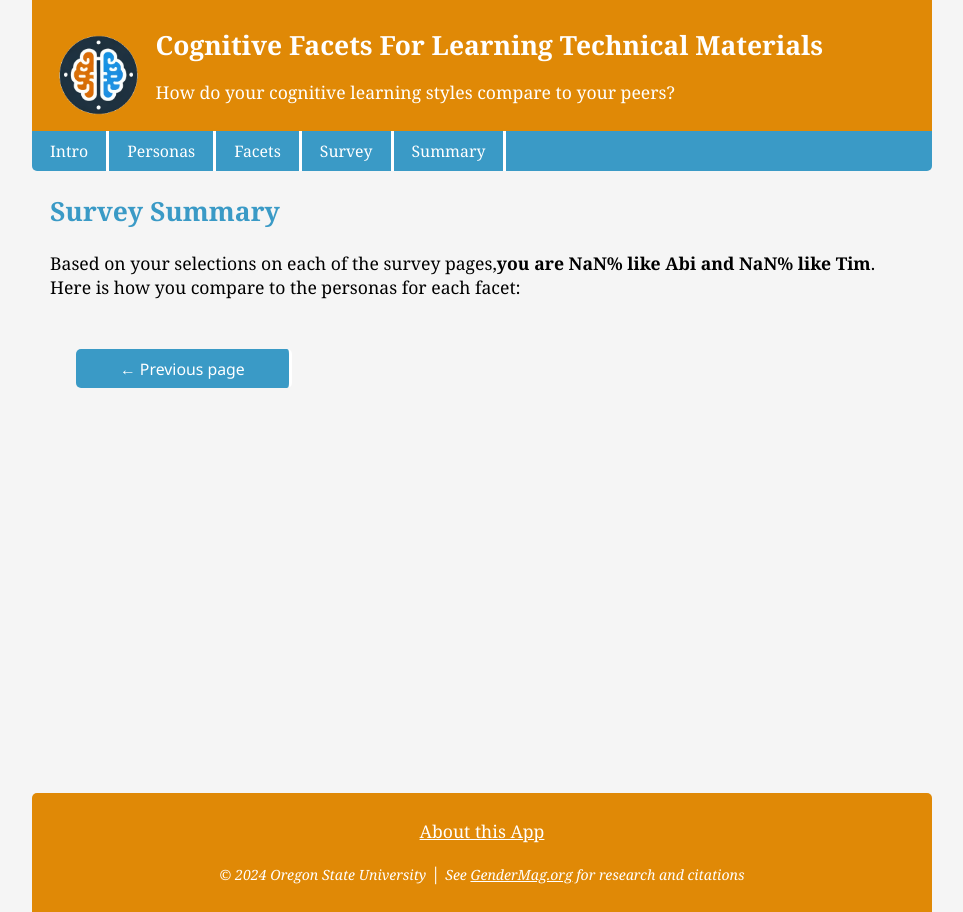
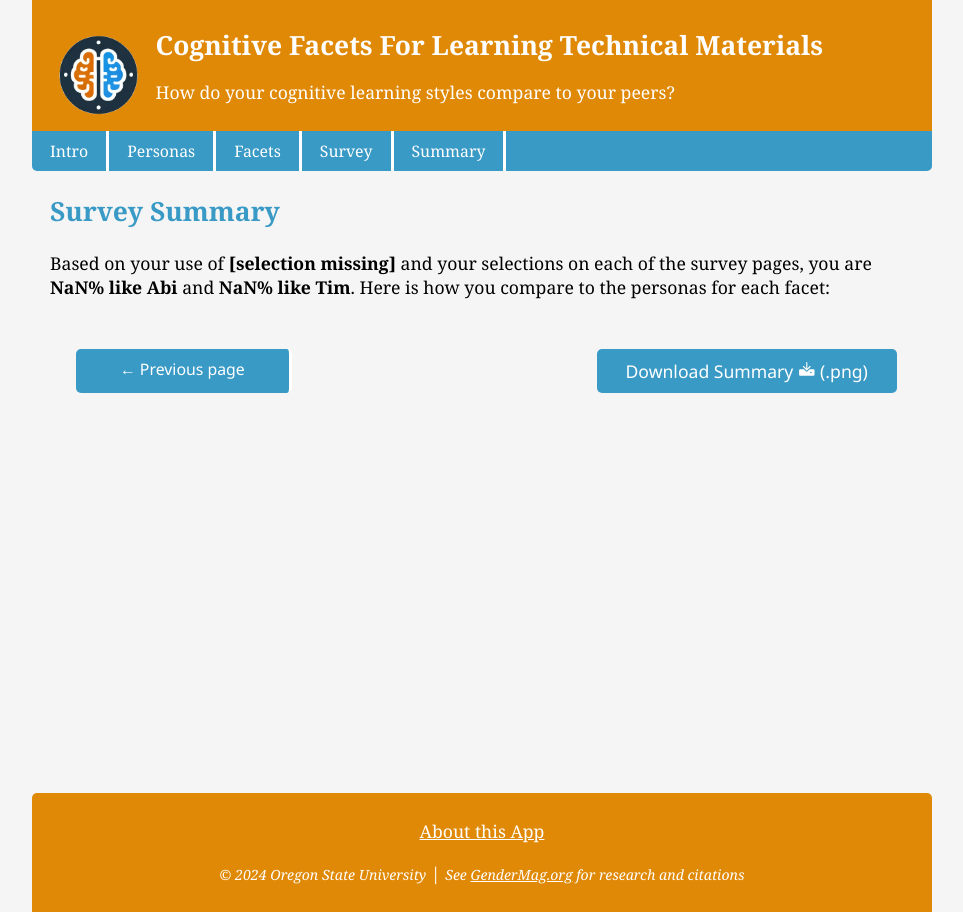
Before and after one commit to PamVanLonden/cognitive-styles, a React (Vite) app in the folder frontend/: page /survey-summary in a window 1280 px wide. Shown: the whole page, without its empty margins (158-1121 px from the left). Built offline with nearby package versions, Linux system fonts and the light colour scheme.

Commit message:
Added consent, TechOption choice to summary

```diff
--- a/frontend/src/modules/quizzes/SelfEfficacySurvey.jsx
+++ b/frontend/src/modules/quizzes/SelfEfficacySurvey.jsx
@@ -3,11 +3,13 @@ import ButtonGroup from '../utils/ButtonGroup.jsx';
 import { useSurveyForm } from '../utils/useSurveyForm'; // Import the custom hook
 
 const SelfEfficacySurvey = () => {
-    const { formValues, handleInputChange, handleNextPage, techOptions } = useSurveyForm();
+    const { formValues, handleTechOptionChange, handleInputChange, handleNextPage, techOptions } = useSurveyForm();
+
     return (
         <>
            <h2>Cognitive Styles Survey </h2>
            <article>
+
                 <h3>Part 1 of 5</h3>
                 <p>This part of the survey focuses on your confidence in your ability to achieve specific goals or tasks.</p>
                 <p>To see how you compare to your classmates when learning new technology skills,
@@ -20,7 +22,7 @@ const SelfEfficacySurvey = () => {
                         <select
                             name="techOptions"
                             value={formValues.techOptions || ''}
-                            onChange={handleInputChange}
+                            onChange={handleTechOptionChange}  // Use dedicated handler
                         >
                             <option value="">choose...</option>
                                 {Object.values(techOptions).map((techOption, index) => (
@@ -31,6 +33,11 @@ const SelfEfficacySurvey = () => {
                 </div>
 
             <form id="survey">
+
+                    <p className="consent">By completing the survey, you consent to allow Google to track your
+                    your city, device-type, and browser.
+                    </p>
+
                 <fieldset><legend>Self-efficacy</legend>
 
                     <div className="question ">
--- a/frontend/src/modules/quizzes/SurveySummary.jsx
+++ b/frontend/src/modules/quizzes/SurveySummary.jsx
@@ -5,6 +5,7 @@ import { toTitleCase }    from '../utils/Convert';
 import { determinePersona, calculatePageTotal } from '../utils/surveyScore';
 import  PersonaComparison  from '../utils/PersonaComparison';
 import  personas  from '../data/personasObject';
+import { ScreenshotButton} from '../utils/ScreenshotButton';
 
 import { Link } from 'react-router-dom';
 import { useNavigation } from '../utils/NavigationContext';
@@ -148,8 +149,7 @@ function SurveySummary() {
     <>
       <h2>Survey Summary</h2>
       <article>
-      <p>Based on your selections on each of the survey pages,
-        <strong>you are {abiPercent(averageTimScore())} like Abi and {timPercent(averageTimScore())} like Tim</strong>.
+      <p>Based on your use of <strong>{(formValues.techOptions) || '[selection missing]'}</strong> and your selections on each of the survey pages, you are <strong>{abiPercent(averageTimScore())} like Abi</strong> and <strong>{timPercent(averageTimScore())} like Tim</strong>.
         Here is how you compare to the personas for each facet:</p>
 
         <div className="survey-summary">
@@ -185,7 +185,7 @@ function SurveySummary() {
 
       <nav className="proceed">
         <Link to="/attitude-risk-survey">&larr; Previous page</Link>
-        <Link className="off" />
+        <ScreenshotButton />
       </nav>
 
     </>
```
